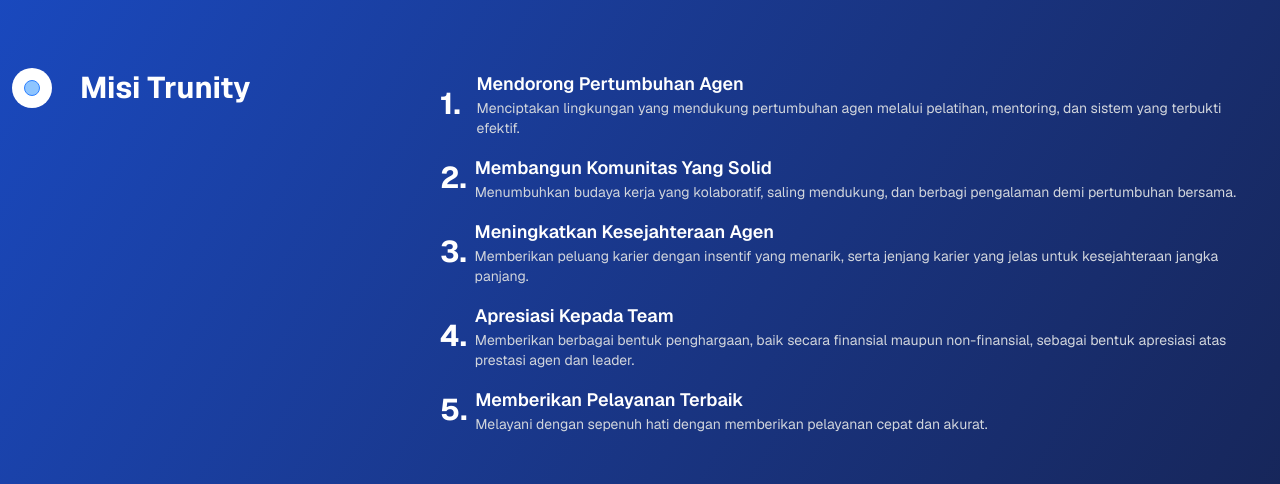
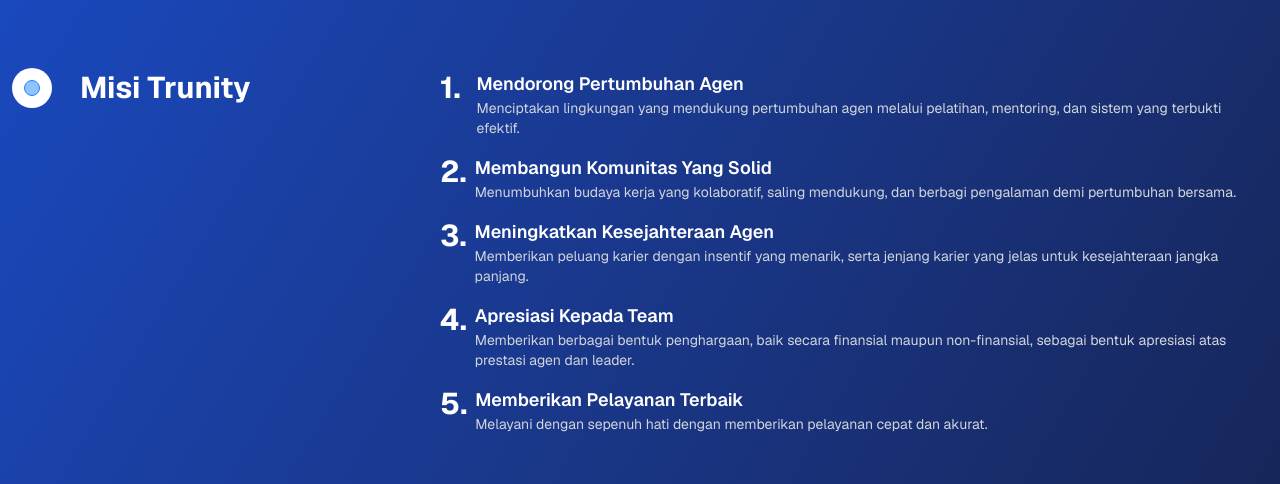
Before and after one commit to adenkesuma/Trunity, a Next.js app: page / in a window 1280 px wide. Shown: the part 2210-2694 px from the top of the page. Built offline with nearby package versions, Linux system fonts and the light colour scheme; no server answers.

Commit message:
`style:` fix responsive

```diff
--- a/app/_components/card-hover-effect.tsx
+++ b/app/_components/card-hover-effect.tsx
@@ -20,7 +20,7 @@
   return (
     <div
       className={cn(
-        "grid grid-cols-2 md:grid-cols-4 py-4",
+        "grid gris-cols-1 sm:grid-cols-2 md:grid-cols-4 py-4",
         className
       )}
     >
--- a/app/_components/cta.tsx
+++ b/app/_components/cta.tsx
@@ -17,7 +17,7 @@
       <div className='w-full lg:w-1/2 flex flex-col gap-6 p-10 rounded-2xl border border-white/30 bg-white/20 backdrop-blur-md'>
         <h2 className="text-2xl md:text-3xl lg:text-5xl font-bold text-white font-sans">Ayo Konsultasi Gratis Ke Trunity Agency Sekarang Juga!</h2>
         <p className='text-white'>Mari melangkah untuk hal yang lebih baik demi mengamankan masa depan anak dan keluarga kamu bersama Trunity Agency.</p>
-        <div className="flex items-center gap-4">
+        <div className="flex items-center flex-wrap gap-4">
           <a href='https://www.instagram.com/trunityagency/' className="w-fit cursor-pointer py-2 px-4 rounded-xl flex items-center gap-2 text-sm font-semibold bg-white text-blue-600">
             <span>Follow Instagram Trunity</span>
             <Instagram size={"18px"}/>
--- a/app/_components/home/about.tsx
+++ b/app/_components/home/about.tsx
@@ -65,35 +65,35 @@
       content: (
         <div>
           <div className="mb-8 flex flex-col gap-4">
-            <div className="flex items-center gap-2 text-xs text-neutral-700 md:text-sm dark:text-neutral-300">
+            <div className="flex items-start gap-2 text-xs text-neutral-700 md:text-sm dark:text-neutral-300">
               <div className="text-3xl font-bold text-white">1.</div>
               <div className="flex flex-col pl-2">
                 <span className="text-lg font-semibold text-white">Mendorong Pertumbuhan Agen</span>
                 <span className="text-sm font-regular text-gray-300">Menciptakan lingkungan yang mendukung pertumbuhan agen melalui pelatihan, mentoring, dan sistem yang terbukti efektif.</span>
               </div>
             </div>
-            <div className="flex items-center gap-2 text-xs text-neutral-700 md:text-sm dark:text-neutral-300">
+            <div className="flex items-start gap-2 text-xs text-neutral-700 md:text-sm dark:text-neutral-300">
               <div className="text-3xl font-bold text-white">2.</div>
               <div className="flex flex-col">
                 <span className="text-lg font-semibold text-white">Membangun Komunitas Yang Solid</span>
                 <span className="text-sm font-regular text-gray-300">Menumbuhkan budaya kerja yang kolaboratif, saling mendukung, dan berbagi pengalaman demi pertumbuhan bersama.</span>
               </div>
             </div>
-            <div className="flex items-center gap-2 text-xs text-neutral-700 md:text-sm dark:text-neutral-300">
+            <div className="flex items-start gap-2 text-xs text-neutral-700 md:text-sm dark:text-neutral-300">
               <div className="text-3xl font-bold text-white">3.</div>
               <div className="flex flex-col">
                 <span className="text-lg font-semibold text-white">Meningkatkan Kesejahteraan Agen</span>
                 <span className="text-sm font-regular text-gray-300">Memberikan peluang karier dengan insentif yang menarik, serta jenjang karier yang jelas untuk kesejahteraan jangka panjang.</span>
               </div>
             </div>
-            <div className="flex items-center gap-2 text-xs text-neutral-700 md:text-sm dark:text-neutral-300">
+            <div className="flex items-start gap-2 text-xs text-neutral-700 md:text-sm dark:text-neutral-300">
               <div className="text-3xl font-bold text-white">4.</div>
               <div className="flex flex-col">
                 <span className="text-lg font-semibold text-white">Apresiasi Kepada Team</span>
                 <span className="text-sm font-regular text-gray-300">Memberikan berbagai bentuk penghargaan, baik secara finansial maupun non-finansial, sebagai bentuk apresiasi atas prestasi agen dan leader.</span>
               </div>
             </div>
-            <div className="flex items-center gap-2 text-xs text-neutral-700 md:text-sm dark:text-neutral-300">
+            <div className="flex items-start gap-2 text-xs text-neutral-700 md:text-sm dark:text-neutral-300">
               <div className="text-3xl font-bold text-white">5.</div>
               <div className="flex flex-col">
                 <span className="text-lg font-semibold text-white">Memberikan Pelayanan Terbaik</span>
--- a/app/_components/home/header.tsx
+++ b/app/_components/home/header.tsx
@@ -54,7 +54,7 @@
           {/* <a href="#" target='_blank' className='py-2 px-3 rounded-xl bg-blue-600 text-white text-sm w-fit font-semibold'>
             Ngobrol Bareng Founder
           </a> */}
-          <div className="flex items-center gap-4">
+          <div className="flex flex-wrap items-center gap-4">
             <a href='https://www.instagram.com/trunityagency/' className="w-fit cursor-pointer py-2 px-4 rounded-xl flex items-center gap-2 text-sm font-semibold text-white bg-gradient-to-bl from-blue-400 to-blue-800">
               <span>Follow Instagram Trunity</span>
               <Instagram size={"18px"}/>
--- a/app/_components/layout-grid.tsx
+++ b/app/_components/layout-grid.tsx
@@ -26,16 +26,16 @@
   };
 
   return (
-    <div className="px-4 sm:px-0 w-full md:h-full grid grid-cols-3 container mx-auto gap-6 py-8 relative">
+    <div className="px-4 sm:px-0 w-full md:h-full grid grid-cols-3 container mx-auto gap-4 md:gap-6 py-8 relative">
       {cards.map((card, i) => (
-        <div key={i} className={cn(card.className, "h-60 md:h-full")}>
+        <div key={i} className={cn(card.className, "h-44 sm:h-60 md:h-full")}>
           <motion.div
             onClick={() => handleClick(card)}
             className={cn(
               card.className,
               "relative overflow-hidden cursor-pointer",
               selected?.id === card.id
-                ? "rounded-xl cursor-pointer absolute inset-0 h-[70vh] w-[65%] m-auto z-50 flex justify-center items-center flex-wrap flex-col"
+                ? "rounded-xl cursor-pointer absolute inset-0 md:h-[70vh] h-72 w-[90%] md:w-[65%] m-auto z-50 flex justify-center items-center flex-wrap flex-col"
                 : lastSelected?.id === card.id
                 ? "z-40 rounded-xl h-full w-full"
                 : "rounded-xl h-full w-full"
```
